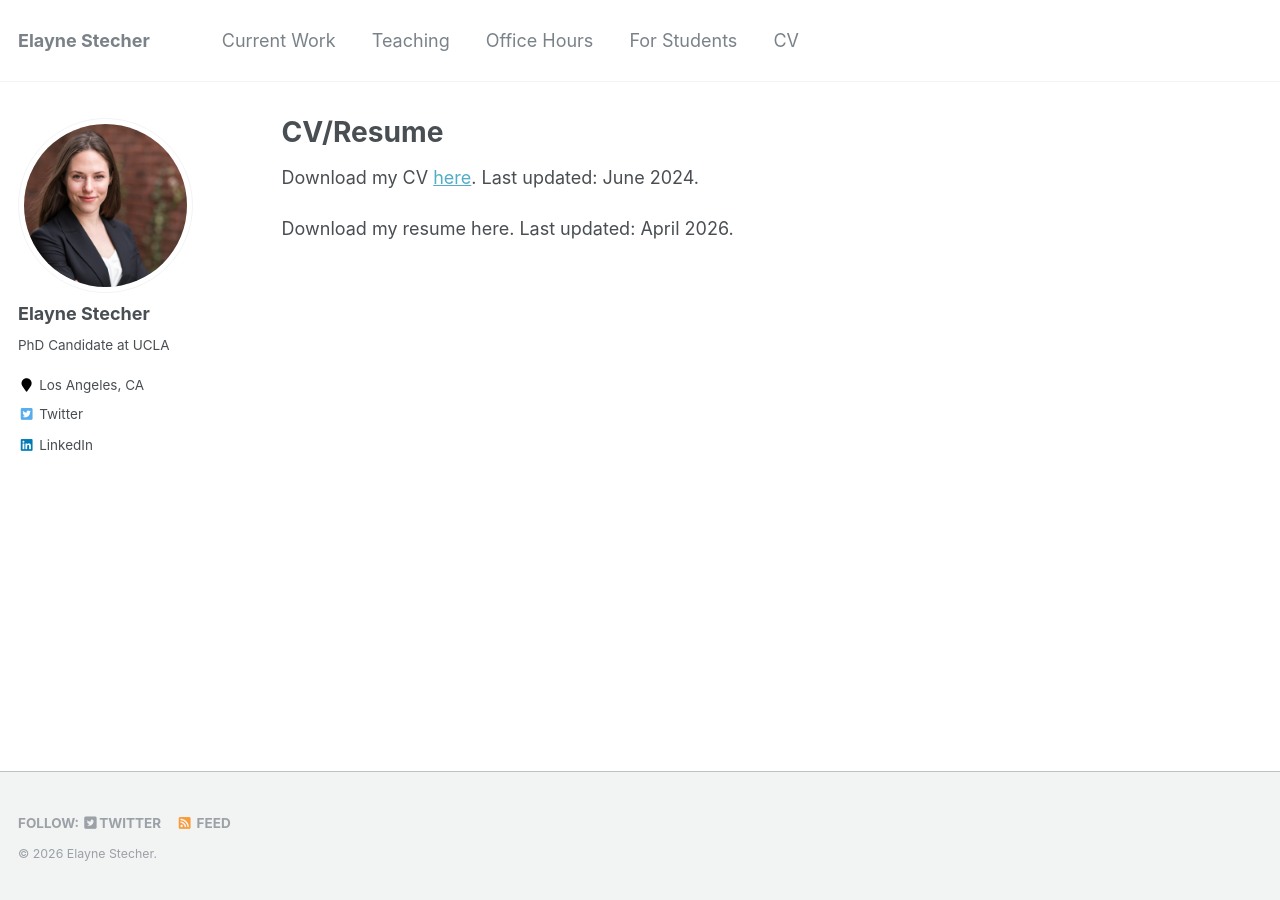
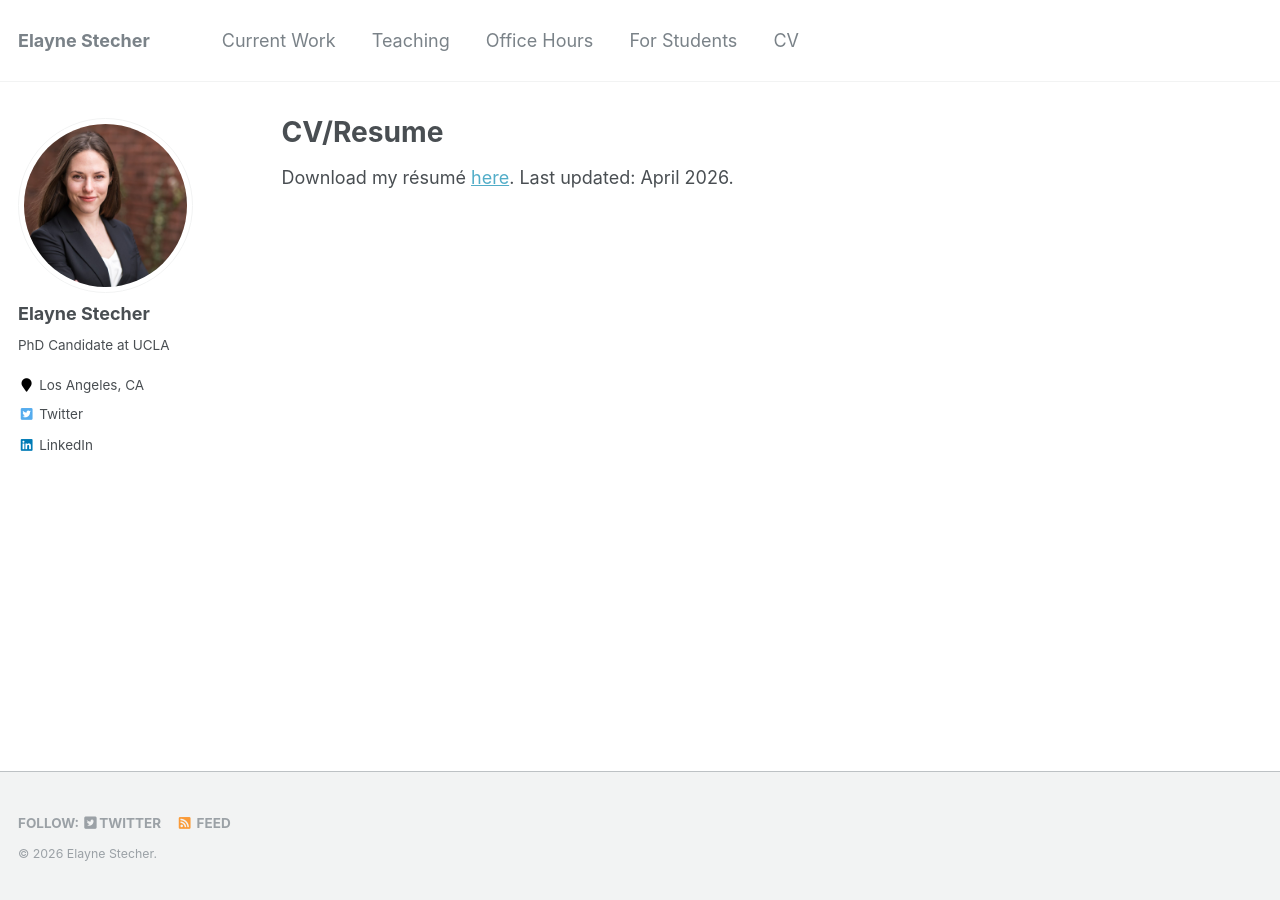
Before and after one commit to estech01/estech01.github.io, a Jekyll site: the page built from _pages/cv.md, in a window 1280 px wide. Built offline with Jekyll 4.4.1, drawn with Linux system fonts in a browser that asks for light colours.

Commit message:
Update cv.md

```diff
--- a/_pages/cv.md
+++ b/_pages/cv.md
@@ -7,6 +7,4 @@ redirect_from:
   - /resume
 ---
 
-Download my CV [here](/files/Stecher_CV_June2024.pdf). Last updated: June 2024.
-
-Download my resume here. Last updated: April 2026.
+Download my résumé [here](/files/Stecher_Resume_April2026.pdf). Last updated: April 2026.
```
